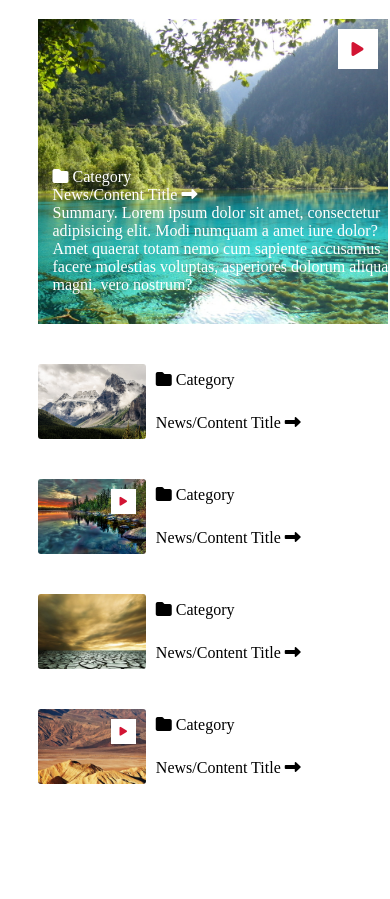
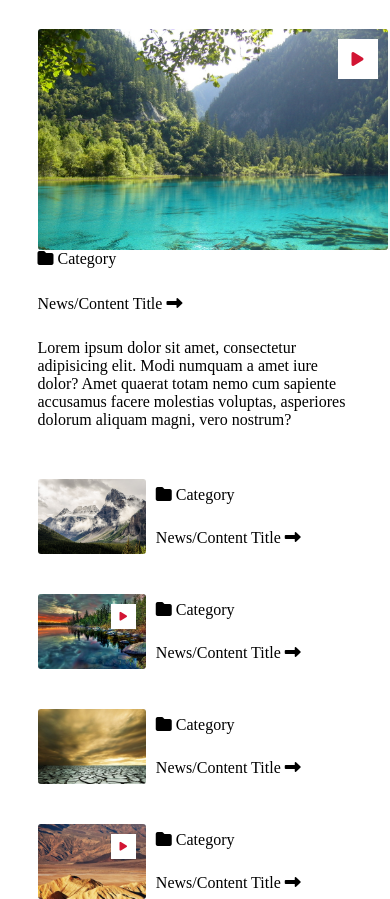
Before and after one commit to andywu0489/oho-challenge, a website: page index.html in a window 390 px wide. Shown: the part 61-960 px from the top of the page. Before the commit the page ends 845 px from the top, so only its background shows below. Drawn offline with Linux system fonts and the light colour scheme.

Commit message:
Work on mobile layout

```diff
--- a/index.html
+++ b/index.html
@@ -23,18 +23,15 @@
       <div class="card__img card1__img">
         <div class='card__play'><i class="fas fa-play"></i></div>
       </div>
-      <div class='positioning'>
-        <div class="card__category"><i class="fas fa-folder"></i> Category</div>
-        <div class="card__title">News/Content Title <i class="fas fa-long-arrow-alt-right arror--red"></i>
-        </div>
-        <div class="card__summary">Summary. Lorem ipsum dolor sit amet, consectetur adipisicing elit. Modi
-          numquam a amet
-          iure dolor? Amet quaerat totam nemo cum sapiente accusamus facere molestias voluptas, asperiores dolorum
-          aliquam
-          magni, vero nostrum?</div>
+      <div class="card1__category"><i class="fas fa-folder"></i> Category</div>
+      <div class="card1__title">News/Content Title <i class="fas fa-long-arrow-alt-right arror--red"></i>
       </div>
+      <div class="card1__summary">Lorem ipsum dolor sit amet, consectetur adipisicing elit. Modi
+        numquam a amet
+        iure dolor? Amet quaerat totam nemo cum sapiente accusamus facere molestias voluptas, asperiores dolorum
+        aliquam
+        magni, vero nostrum?</div>
     </div>
-
     <div class="card2 card card--regular">
       <div class="card__img card2__img">
         <!-- <div class='card__play'><i class="fas fa-play"></i></div> -->
--- a/styles.scss
+++ b/styles.scss
@@ -1,5 +1,9 @@
 $red: #d21533;
 $gray: #222222;
+
+header {
+    width: 350px;
+}
 
 .card1__img {
     background-image: url('./images/nature1.jpeg');
@@ -61,7 +65,7 @@ body {
 
 .card {
     height: 400px;
-    position: relative;
+    // position: relative;
 }
 
 .cards {
@@ -77,8 +81,6 @@ body {
 
 .card1 {
     grid-area: card1;
-    background-image: url('./images/nature1.jpeg');
-    background-size: cover;
 }
 
 .card2 {
@@ -101,8 +103,37 @@ body {
     color: $red
 }
 
+.card1__img {
+    grid-area: 1 / 1 / 9 / 2;
+}
+
+.card1__category {
+    grid-area: 5 / 1 / 6 / 2;
+}
+
+.card1__title {
+    grid-area: 6 / 1 / 7 / 2;
+}
+
+.card1__summary {
+    grid-area: 7 / 1 / 8 / 2;
+}
+
+
 .card--big {
-    width: 730px;
+    display: grid;
+    grid-template-columns: 1fr;
+    grid-template-rows: repeat(8, 1fr);
+    grid-column-gap: 0px;
+    grid-row-gap: 0px;
+}
+
+.card1__category,
+.card1__title,
+.card1__summary {
+    width: 50%;
+    color: white;
+    margin-left: 40px;
 }
 
 .card--regular {
@@ -141,15 +172,6 @@ img {
     width: 100%;
 }
 
-.positioning {
-    width: 50%;
-    position: absolute;
-    left: 15px;
-    bottom: 30px;
-    color: white;
-}
-
-
 @media only screen and (max-width: 425px) {
     body {
         display: flex;
@@ -163,9 +185,10 @@ img {
 
     .cards {
         grid-template-columns: 1fr;
-        grid-template-rows: repeat(7, 1fr);
+        grid-template-rows: repeat(8, 1fr);
         grid-gap: 40px;
         grid-template-areas:
+            'card1'
             'card1'
             'card1'
             'card1'
@@ -175,24 +198,12 @@ img {
             'card5';
         width: 350px;
         margin: 0;
-
     }
 
-    .card {
-        height: 75px;
-        width: 350px;
-    }
 
-    .card--big {
-        height: 100%;
-        width: 350px;
-    }
-
-    header {
-        width: 350px;
-    }
 
     .card--regular {
+        height: 75px;
         width: 345px;
         display: grid;
         grid-template-columns: repeat(3, 1fr);
@@ -202,10 +213,6 @@ img {
             "img title title";
         // grid-gap: 40px;
         align-items: center;
-    }
-
-    .positioning {
-        width: 100%;
     }
 
     .card--regular>.card__summary {
@@ -220,4 +227,28 @@ img {
     .card--regular>.card__img>.card__play>.fa-play {
         font-size: 10px;
     }
+
+    .card1__img {
+        grid-area: 1 / 1 / 6 / 2;
+    }
+
+    .card1__category {
+        grid-area: 6 / 1 / 7 / 2;
+    }
+
+    .card1__title {
+        grid-area: 7 / 1 / 8 / 2;
+    }
+
+    .card1__summary {
+        grid-area: 8 / 1 / 9 / 2;
+    }
+
+    .card1__category,
+    .card1__title,
+    .card1__summary {
+        width: 90%;
+        color: black;
+        margin-left: 0;
+    }
 }
```
Also changed, not shown: styles.css, 1 other file.
